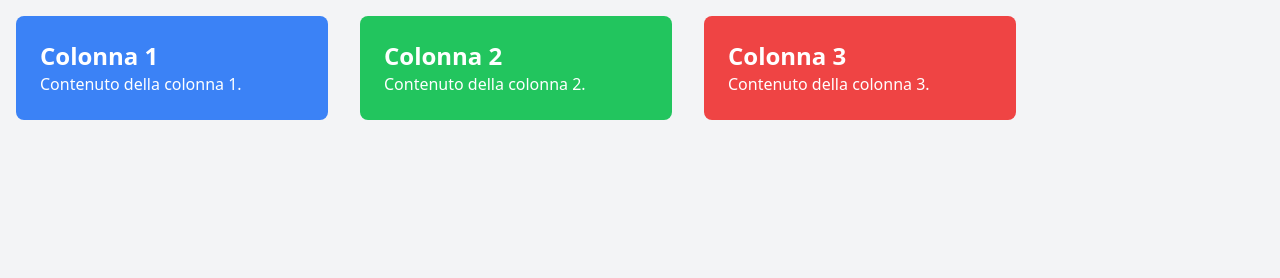
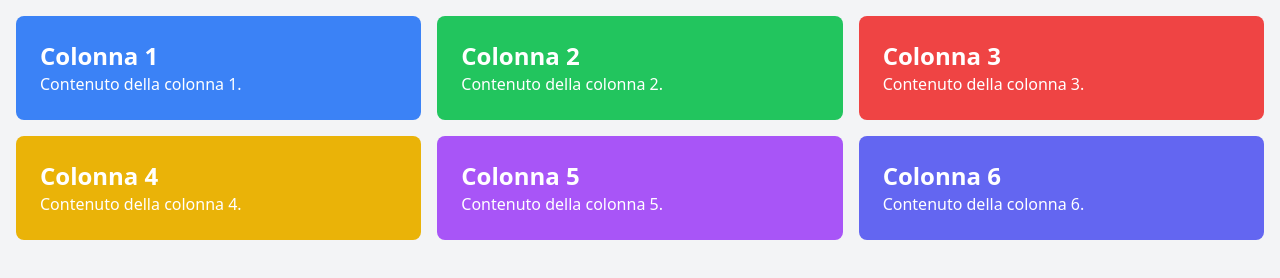
Before and after one commit to chiaconso/javaScript, a plain HTML site: page index.html in a window 1280 px wide. Drawn offline with nearby package versions, Linux system fonts and the light colour scheme.

Commit message:
feat: add grid

```diff
--- a/index.html
+++ b/index.html
@@ -3,30 +3,48 @@
 <head>
   <meta charset="UTF-8">
   <meta name="viewport" content="width=device-width, initial-scale=1.0">
-  <title>Layout Responsivo con Media Queries Tailwind</title>
+  <title>Griglia Responsiva con Tailwind</title>
   <script src="https://cdn.tailwindcss.com"></script>
 </head>
 <body class="bg-gray-100 p-4">
 
-  <!-- Contenitore principale -->
-  <div class="flex flex-col sm:flex-row sm:gap-4 md:gap-6 lg:gap-8">
+  <!-- Contenitore della griglia -->
+  <div class="grid grid-cols-1 md:grid-cols-2 lg:grid-cols-3 gap-4">
 
-    <!-- Colonna 1 -->
-    <div class="bg-blue-500 p-6 text-white rounded-lg sm:w-1/2 md:w-1/3 lg:w-1/4">
+    <!-- Elemento 1 -->
+    <div class="bg-blue-500 p-6 text-white rounded-lg">
       <h2 class="text-2xl font-bold">Colonna 1</h2>
       <p>Contenuto della colonna 1.</p>
     </div>
 
-    <!-- Colonna 2 -->
-    <div class="bg-green-500 p-6 text-white rounded-lg sm:w-1/2 md:w-1/3 lg:w-1/4 mt-4 sm:mt-0">
+    <!-- Elemento 2 -->
+    <div class="bg-green-500 p-6 text-white rounded-lg">
       <h2 class="text-2xl font-bold">Colonna 2</h2>
       <p>Contenuto della colonna 2.</p>
     </div>
 
-    <!-- Colonna 3 -->
-    <div class="bg-red-500 p-6 text-white rounded-lg sm:w-1/2 md:w-1/3 lg:w-1/4 mt-4 sm:mt-0">
+    <!-- Elemento 3 -->
+    <div class="bg-red-500 p-6 text-white rounded-lg">
       <h2 class="text-2xl font-bold">Colonna 3</h2>
       <p>Contenuto della colonna 3.</p>
+    </div>
+
+    <!-- Elemento 4 -->
+    <div class="bg-yellow-500 p-6 text-white rounded-lg">
+      <h2 class="text-2xl font-bold">Colonna 4</h2>
+      <p>Contenuto della colonna 4.</p>
+    </div>
+
+    <!-- Elemento 5 -->
+    <div class="bg-purple-500 p-6 text-white rounded-lg">
+      <h2 class="text-2xl font-bold">Colonna 5</h2>
+      <p>Contenuto della colonna 5.</p>
+    </div>
+
+    <!-- Elemento 6 -->
+    <div class="bg-indigo-500 p-6 text-white rounded-lg">
+      <h2 class="text-2xl font-bold">Colonna 6</h2>
+      <p>Contenuto della colonna 6.</p>
     </div>
 
   </div>
```
